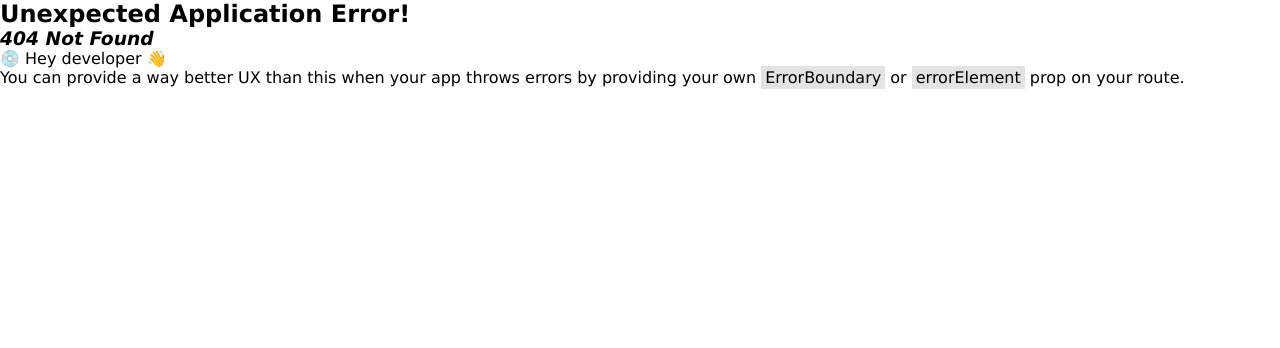
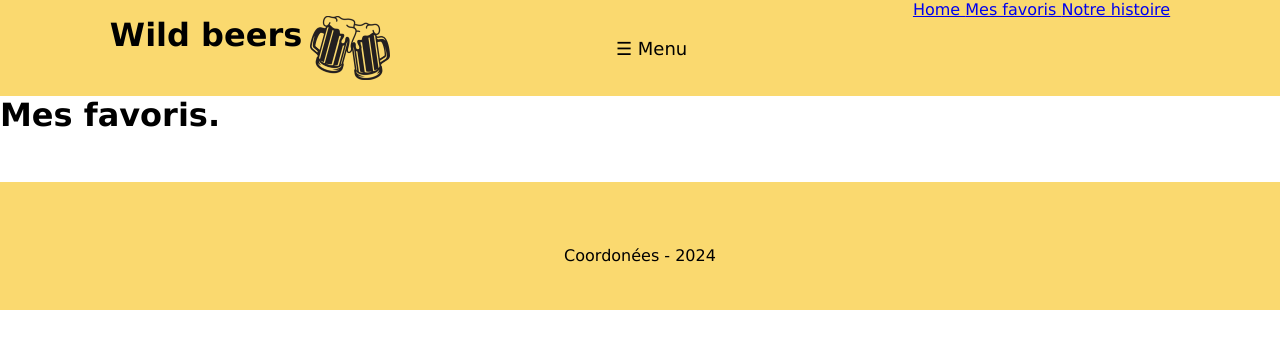
Before and after one commit to darkhaa1/Wild-beers, a React (Vite) app in the folder client/: page /mes-favoris in a window 1280 px wide. Before the commit this address had no page. Shown: the top 348 px of the page. Built offline with nearby package versions, Linux system fonts and the light colour scheme.

Commit message:
ajout du router + dynamisme des pages

```diff
--- a/client/src/App.tsx
+++ b/client/src/App.tsx
@@ -1,14 +1,7 @@
-import { useState } from "react";
 import "./App.css";
-
-import BeerContext from "./Contexts/BeerContext";
-import { beersList } from "./components/Beers";
-import BeersList from "./components/BeersList";
-import BreweriesList from "./components/BreweriesList";
+import { Link, Outlet } from "react-router-dom";
 
 function App() {
-  const [beerCount, setBeerCount] = useState(0);
-
   return (
     <>
       <header>
@@ -23,18 +16,16 @@ function App() {
         <button type="button" className="burger-menu">
           ☰ Menu
         </button>
+
+        <nav>
+          <Link to="/"> Home </Link>
+          <Link to="/mes-favoris"> Mes favoris </Link>
+          <Link to="/notre-histoire"> Notre histoire </Link>
+        </nav>
       </header>
+
       <main>
-        <h2 className="titreMain">
-          Voyagez dans le monde des brasseries écossaises
-        </h2>
-        <h3>Ma sélection : {beerCount} brasseries</h3>
-        <div className="cardContainer">
-          <BeerContext.Provider value={{ beerCount, setBeerCount }}>
-            <BeersList beers={beersList} />
-          </BeerContext.Provider>
-          <BreweriesList />
-        </div>
+        <Outlet />
       </main>
       <footer>
         <p>Coordonées - 2024</p>
--- a/client/src/components/BeerCard.tsx
+++ b/client/src/components/BeerCard.tsx
@@ -29,7 +29,7 @@ function BeerCard({ beer }: BeerCardProps) {
             Adresse :{beer.address} {beer.city} {beer.postal_code} {beer.state}
           </li>
           <li>
-            Site internet : <a href="{beer.website_url}">visiter le site </a>
+            Site internet : <a href={beer.website_url}>visiter le site </a>
           </li>
         </ul>
         <button type="button" onClick={handleClickFavorite}>
--- /dev/null
+++ b/client/src/components/Home.tsx
@@ -0,0 +1,30 @@
+import { useState } from "react";
+import "../App.css";
+
+import BeerContext from "../Contexts/BeerContext";
+import { beersList } from "./Beers";
+import BeersList from "./BeersList";
+import BreweriesList from "./BreweriesList";
+
+function Home() {
+  const [beerCount, setBeerCount] = useState(0);
+
+  return (
+    <>
+      <main>
+        <h2 className="titreMain">
+          Voyagez dans le monde des brasseries écossaises
+        </h2>
+        <h3>Ma sélection : {beerCount} brasseries</h3>
+        <div className="cardContainer">
+          <BeerContext.Provider value={{ beerCount, setBeerCount }}>
+            <BeersList beers={beersList} />
+          </BeerContext.Provider>
+          <BreweriesList />
+        </div>
+      </main>
+    </>
+  );
+}
+
+export default Home;
--- /dev/null
+++ b/client/src/components/MesFavoris.tsx
@@ -0,0 +1,5 @@
+function MesFavoris() {
+  return <h1>Mes favoris.</h1>;
+}
+
+export default MesFavoris;
--- /dev/null
+++ b/client/src/components/NotreHistoire.tsx
@@ -0,0 +1,5 @@
+function NotreHistoire() {
+  return <h1>Notre Histoire.</h1>;
+}
+
+export default NotreHistoire;
```
Also changed, not shown: client/src/main.tsx (+19 -19 lines).
